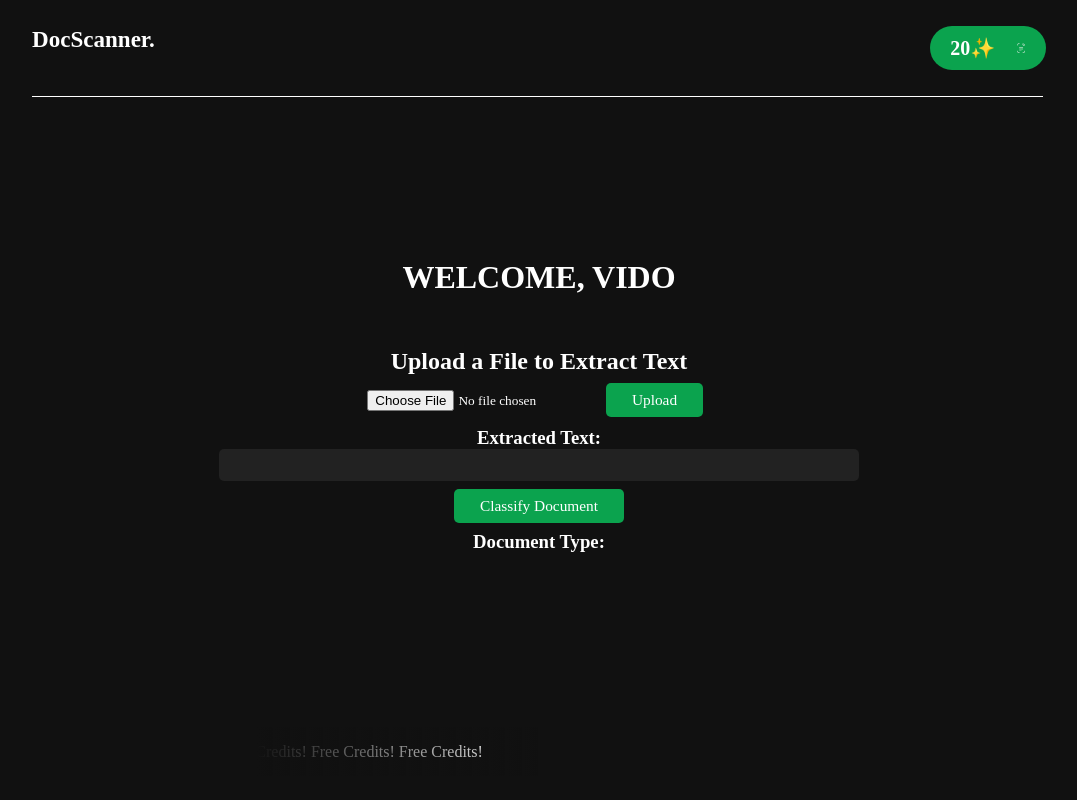
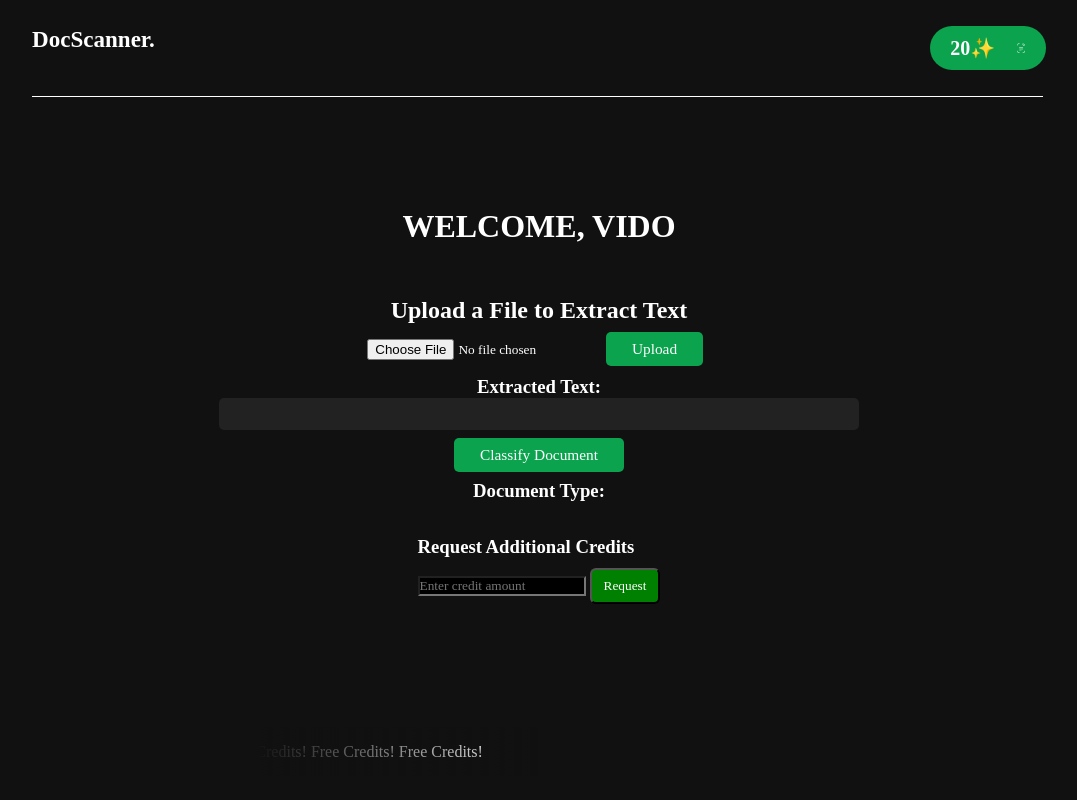
Before and after one commit to vidishasagar/DocScanner, a Flask app: page /dashboard in a window 1280 px wide. Shown: the whole page, without its empty margins (101-1178 px from the left). Run offline with Flask 3, Linux system fonts and the light colour scheme; a user stored in the database is signed in; data comes from the database, SQL or seed files in the repository; some libraries are stand-ins or nearby versions.

Commit message:
Update dashboard.html

```diff
--- a/templates/dashboard.html
+++ b/templates/dashboard.html
@@ -227,6 +227,19 @@
                 font-size: 1.2vw;
                 color: #f00;
             }
+            /* Add this CSS for the popup */
+            #creditWarning {
+                display: none;
+                position: fixed;
+                top: 20px;
+                right: 20px;
+                background-color: #ffcc00;
+                color: #000;
+                padding: 15px;
+                border-radius: 5px;
+                box-shadow: 0 2px 10px rgba(0, 0, 0, 0.1);
+                z-index: 1000;
+            }
         </style>
     </head>
 
@@ -268,8 +281,37 @@
                         Free Credits! Free Credits! Free Credits! Free Credits! Free Credits! Free Credits! Free Credits! Free Credits! Free Credits!
                     </div>
                 </div>
+                <div class="request-credits" style="margin-top: 10px;">
+        <h3>Request Additional Credits</h3>
+        <input type="number" id="creditRequestAmount" placeholder="Enter credit amount" min="1" style="background-color:black" />
+        <button onclick="requestCredits()" style="background-color: green; padding: 8px 12px; border-radius: 6px; margin-top: 10px;">
+            Request
+          </button>
+
+        <p id="creditRequestFeedback"></p>
+    </div>
             </div>
+
         </div>
+
+
+
+         <script>
+            // Check credits and show warning if less than 5
+            function checkCredits() {
+                const credits = {{ user.credits }};
+                console.log("User credits:", credits); // Debugging: Log the credits value
+                if (credits <= 5) {
+                    alert(`You have only ${credits} credits remaining!`);
+                }
+            }
+
+            // Call the function when the page loads
+            document.addEventListener("DOMContentLoaded", function () {
+                console.log("Page loaded"); // Debugging: Log when the page loads
+                checkCredits();
+            });
+        </script>
         <script src="https://cdnjs.cloudflare.com/ajax/libs/gsap/3.12.5/gsap.min.js"
             integrity="sha512-7eHRwcbYkK4d9g/6tD/mhkf++eoTHwpNM9woBxtPUBWm67zeAfFC+HrdoE2GanKeocly/VxeLvIqwvCdk7qScg=="
             crossorigin="anonymous" referrerpolicy="no-referrer"></script>
@@ -434,7 +476,33 @@
                     }
                 });
             });
+            function requestCredits() {
+                const creditAmount = parseInt(document.getElementById('creditRequestAmount').value);
+                if (!creditAmount || creditAmount < 1) {
+                    alert('Please enter a valid credit amount.');
+                    return;
+                }
 
+                fetch('/request_credits', {
+                    method: 'POST',
+                    headers: { 'Content-Type': 'application/json' },
+                    body: JSON.stringify({ amount: creditAmount })
+                })
+                .then(response => response.json())
+                .then(data => {
+                    if (data.success) {
+                        document.getElementById('creditRequestFeedback').textContent = 'Credit request submitted successfully.';
+                        document.getElementById('creditRequestFeedback').style.color = 'green';
+                    } else {
+                        document.getElementById('creditRequestFeedback').textContent = data.error || 'Failed to submit credit request.';
+                        document.getElementById('creditRequestFeedback').style.color = 'red';
+                    }
+                })
+                .catch(error => {
+                    document.getElementById('creditRequestFeedback').textContent = `Error: ${error}`;
+                    document.getElementById('creditRequestFeedback').style.color = 'red';
+                });
+            }
             locomotiveAnimate();
             navAnimate();
             loadingAnimate();
```
